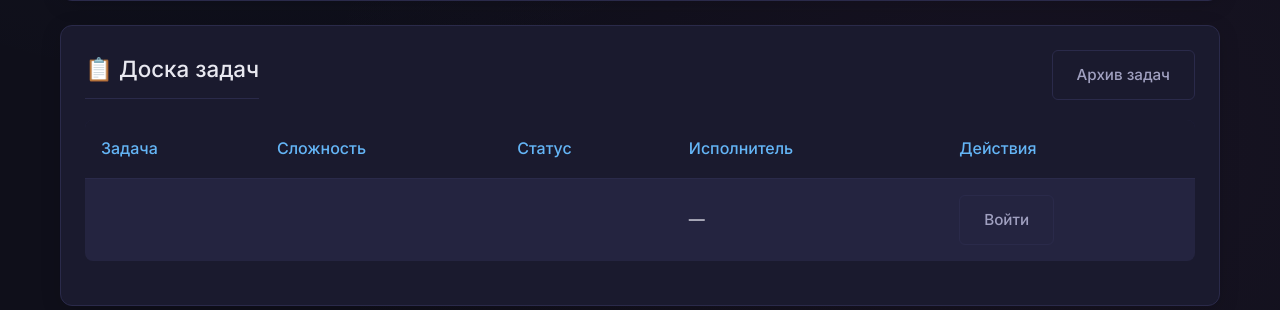
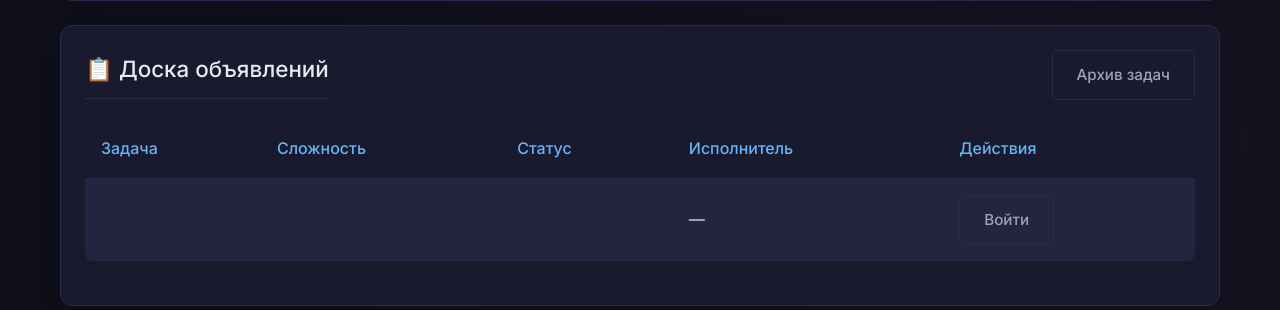
Before and after one commit to MrNerin/cyberpunk_tasks, a Flask app: page / in a window 1280 px wide. Shown: the part 686-996 px from the top of the page. Run offline with Flask 3, Linux system fonts and the light colour scheme.

Commit message:
Deploy quest 4.1

```diff
--- a/templates/index.html
+++ b/templates/index.html
@@ -89,7 +89,7 @@
         <!-- Task Board -->
         <section class="panel">
             <div style="display: flex; justify-content: space-between; align-items: center; margin-bottom: 20px;">
-                <h2 class="section-title" style="margin-bottom: 0;">📋 Доска задач</h2>
+                <h2 class="section-title" style="margin-bottom: 0;">📋 Доска объявлений</h2>
                 <a href="/archive" class="btn btn-outline">Архив задач</a>
             </div>
 
```
